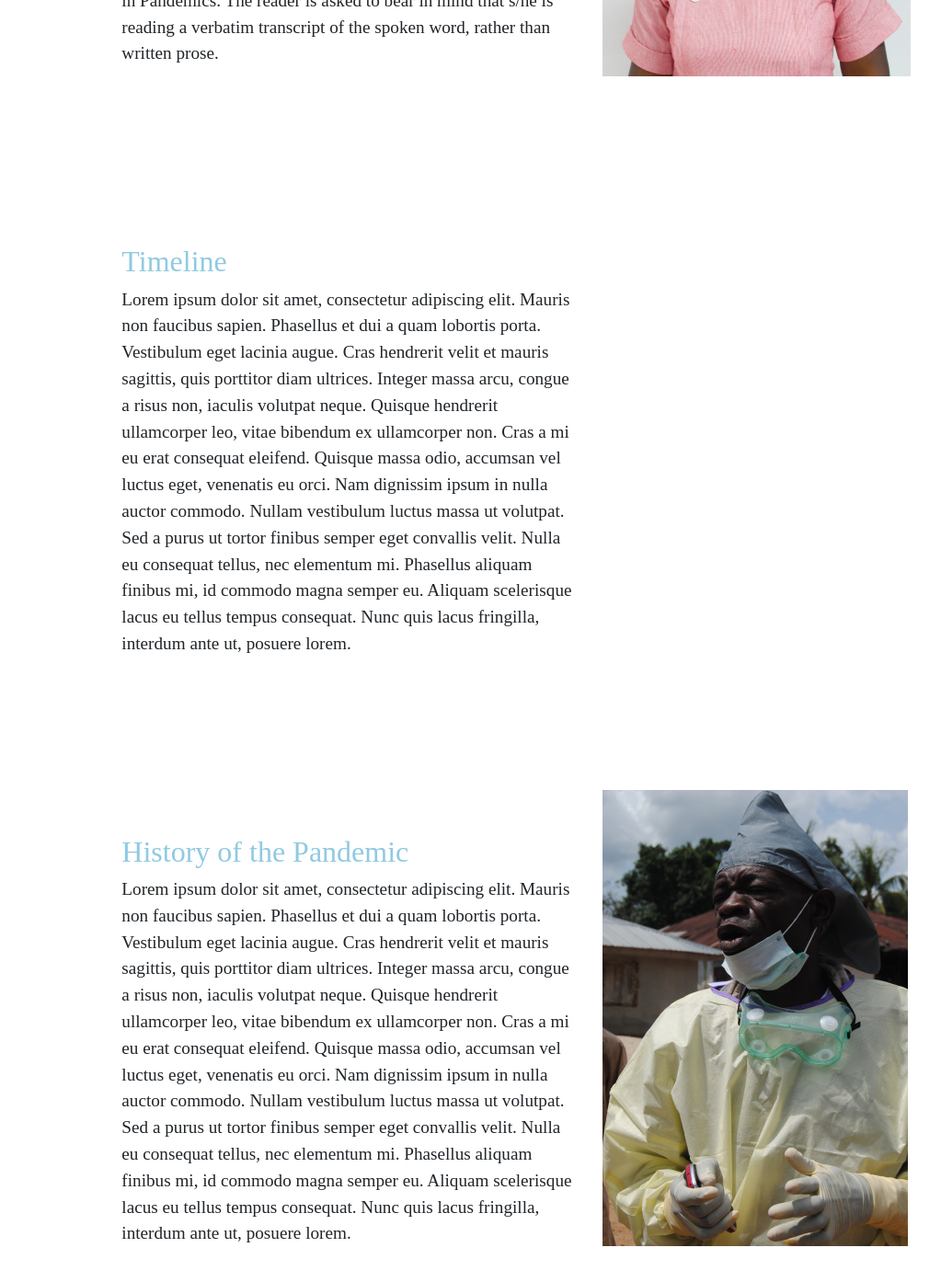
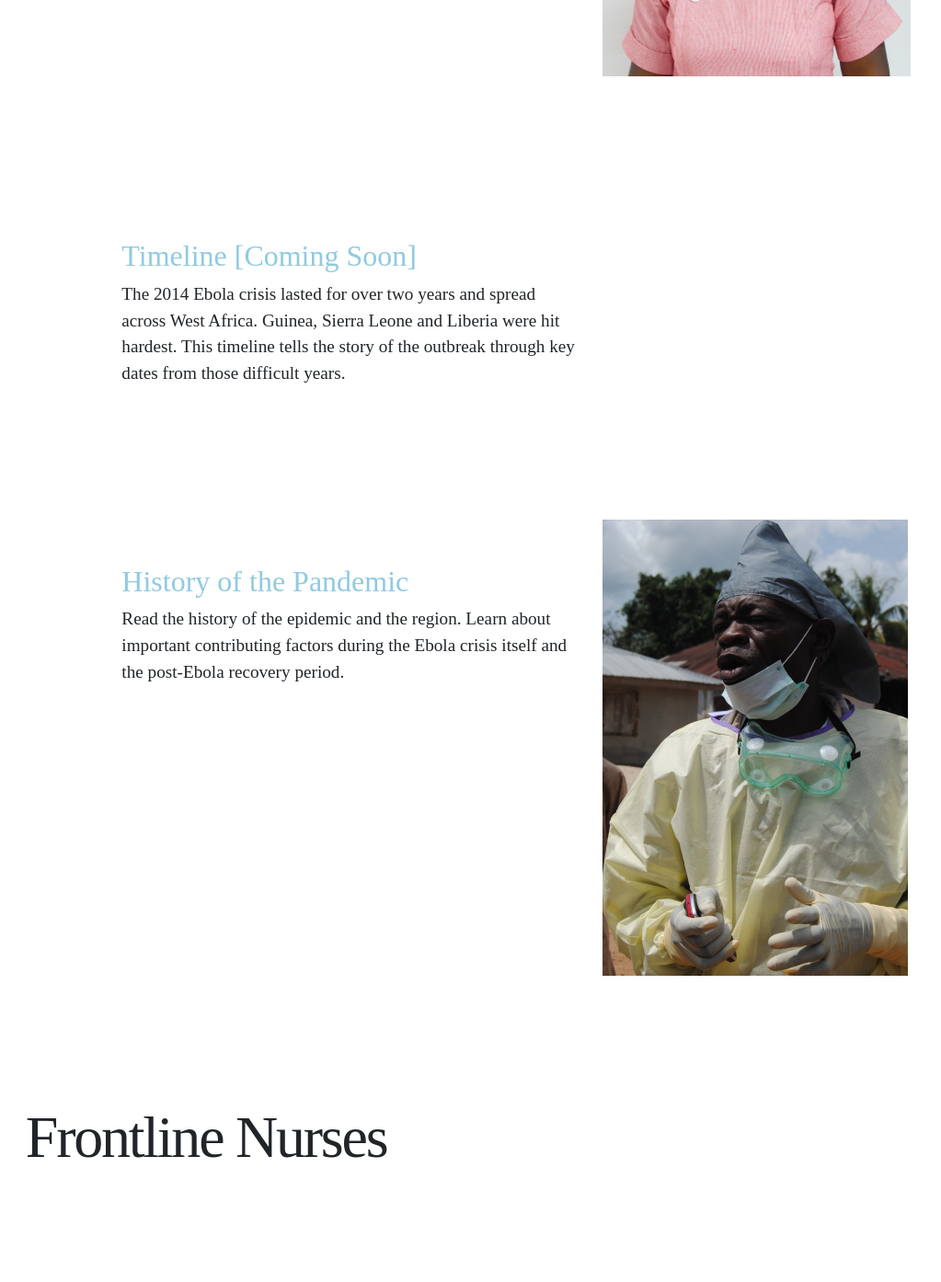
Before and after one commit to elotroalex/frontlines, a Jekyll site: the page built from ebola.md, in a window 1280 px wide and 1400 px high, scrolled down 1126 px. Shown: the top 1394 px of the window at 92% size, without its empty margins (0-1023 px from the left). Built offline with Jekyll 4.4.1, drawn with Linux system fonts in a browser that asks for light colours; some web fonts are replaced; after the commit the page ends 2411 px from its top, so only the background shows below that; some of the changed text lies outside the part shown.

Commit message:
added text to ebola project

```diff
--- a/_layouts/project.html
+++ b/_layouts/project.html
@@ -2,50 +2,4 @@
 layout: default
 ---
 
-<div class="banner container-fluid">
-  <div class="row">
-    <div class="col-md-6">
-      <div class="page-title">
-        <span class='page-title-text'>{{ page.title | newline_to_br }}</span>
-      </div>
-      <div class="banner-text">
-           <p>The 2014-16 Ebola outbreak in western African countries was a devastating epidemic in which healthcare workers confronted soaring contagion and mortality.  In summer 2019, a team of nursing and midwifery leaders conducted oral history interviews with a group of frontline Ebola nurses and midwives in Liberia and Sierra Leone. Their stories and insights show the crucial role of nursing leadership in epidemic response and offer essential lessons for health care and policymaking today.</p>
-           <p>Listen to the voices of the nurses and read excerpts from their oral histories.</p>
-         </div>
-    </div>
-    <div class='banner-image-right col-md-6'>
-      <img src="{{site.baseurl}}/img/home.jpg" class="img-fluid" alt="Signs on a city wall">
-    </div>
-  </div>
-</div>
-<div class='main'>
-	<div class='content container'>
-    <div class="row justify-content-center">
-      <div class="col-md-5">
-      <h2><a href="{{site.baseurl}}/ebola/collection/">Oral History from Ebola Nurses</a></h2>
-      <p>The following oral history is the result of a recorded interview with Wilhelmina W.G. Flomo conducted by Annette Mwansa Nkowane on August 15, 2019 in Monrovia, Liberia. This interview was conducted as part of the Columbia University Project, On the Frontlines: Nursing and Midwifery Leadership in Pandemics. The reader is asked to bear in mind that s/he is reading a verbatim transcript of the spoken word, rather than written prose.</p>
-      </div>
-      <div class="col-md-5">
-        <img src="{{site.baseurl}}/img/home-face-a.png">
-      </div>
-    </div>
-    <div class="row justify-content-center">
-      <div class="col-md-5">
-        <h2>Timeline</h2>
-        <p>Lorem ipsum dolor sit amet, consectetur adipiscing elit. Mauris non faucibus sapien. Phasellus et dui a quam lobortis porta. Vestibulum eget lacinia augue. Cras hendrerit velit et mauris sagittis, quis porttitor diam ultrices. Integer massa arcu, congue a risus non, iaculis volutpat neque. Quisque hendrerit ullamcorper leo, vitae bibendum ex ullamcorper non. Cras a mi eu erat consequat eleifend. Quisque massa odio, accumsan vel luctus eget, venenatis eu orci. Nam dignissim ipsum in nulla auctor commodo. Nullam vestibulum luctus massa ut volutpat. Sed a purus ut tortor finibus semper eget convallis velit. Nulla eu consequat tellus, nec elementum mi. Phasellus aliquam finibus mi, id commodo magna semper eu. Aliquam scelerisque lacus eu tellus tempus consequat. Nunc quis lacus fringilla, interdum ante ut, posuere lorem.</p>
-        </div>
-        <div class="col-md-5">
-        </div>
-      </div>
-    <div class="row justify-content-center">
-      <div class="col-md-5">
-        <h2><a href="{{site.baseurl}}/ebola/history/">History of the Pandemic</a></h2>
-        <p>Lorem ipsum dolor sit amet, consectetur adipiscing elit. Mauris non faucibus sapien. Phasellus et dui a quam lobortis porta. Vestibulum eget lacinia augue. Cras hendrerit velit et mauris sagittis, quis porttitor diam ultrices. Integer massa arcu, congue a risus non, iaculis volutpat neque. Quisque hendrerit ullamcorper leo, vitae bibendum ex ullamcorper non. Cras a mi eu erat consequat eleifend. Quisque massa odio, accumsan vel luctus eget, venenatis eu orci. Nam dignissim ipsum in nulla auctor commodo. Nullam vestibulum luctus massa ut volutpat. Sed a purus ut tortor finibus semper eget convallis velit. Nulla eu consequat tellus, nec elementum mi. Phasellus aliquam finibus mi, id commodo magna semper eu. Aliquam scelerisque lacus eu tellus tempus consequat. Nunc quis lacus fringilla, interdum ante ut, posuere lorem.</p>
-        </div>
-        <div class="col-md-5">
-          <img src="{{site.baseurl}}/img/home-face-b.png">
-        </div>
-      </div>
-    </div>
-  </div>
-</div>
+{{ content }}
--- a/ebola.md
+++ b/ebola.md
@@ -20,12 +20,13 @@
     </div>
   </div>
 </div>
+
 <div class='main'>
     <div class='content container'>
     <div class="row justify-content-center">
       <div class="col-md-5">
       <h2><a href="{{site.baseurl}}/ebola/collection/">Oral History from Ebola Nurses</a></h2>
-      <p>The following oral history is the result of a recorded interview with Wilhelmina W.G. Flomo conducted by Annette Mwansa Nkowane on August 15, 2019 in Monrovia, Liberia. This interview was conducted as part of the Columbia University Project, On the Frontlines: Nursing and Midwifery Leadership in Pandemics. The reader is asked to bear in mind that s/he is reading a verbatim transcript of the spoken word, rather than written prose.</p>
+      <p>Read excerpts from the oral histories we conducted with frontline Ebola nurses and midwives in summer 2019, and hear their voices. Right: Adella Combey, a nurse interviewed in Sierra Leone.</p>
       </div>
       <div class="col-md-5">
         <img src="{{site.baseurl}}/img/home-face-a.png">
@@ -33,8 +34,8 @@
     </div>
     <div class="row justify-content-center">
       <div class="col-md-5">
-        <h2>Timeline</h2>
-        <p>Lorem ipsum dolor sit amet, consectetur adipiscing elit. Mauris non faucibus sapien. Phasellus et dui a quam lobortis porta. Vestibulum eget lacinia augue. Cras hendrerit velit et mauris sagittis, quis porttitor diam ultrices. Integer massa arcu, congue a risus non, iaculis volutpat neque. Quisque hendrerit ullamcorper leo, vitae bibendum ex ullamcorper non. Cras a mi eu erat consequat eleifend. Quisque massa odio, accumsan vel luctus eget, venenatis eu orci. Nam dignissim ipsum in nulla auctor commodo. Nullam vestibulum luctus massa ut volutpat. Sed a purus ut tortor finibus semper eget convallis velit. Nulla eu consequat tellus, nec elementum mi. Phasellus aliquam finibus mi, id commodo magna semper eu. Aliquam scelerisque lacus eu tellus tempus consequat. Nunc quis lacus fringilla, interdum ante ut, posuere lorem.</p>
+        <h2>Timeline [Coming Soon]</h2>
+        <p>The 2014 Ebola crisis lasted for over two years and spread across West Africa. Guinea, Sierra Leone and Liberia were hit hardest. This timeline tells the story of the outbreak through key dates from those difficult years.</p>
         </div>
         <div class="col-md-5">
         </div>
@@ -42,12 +43,11 @@
     <div class="row justify-content-center">
       <div class="col-md-5">
         <h2><a href="{{site.baseurl}}/ebola/history/">History of the Pandemic</a></h2>
-        <p>Lorem ipsum dolor sit amet, consectetur adipiscing elit. Mauris non faucibus sapien. Phasellus et dui a quam lobortis porta. Vestibulum eget lacinia augue. Cras hendrerit velit et mauris sagittis, quis porttitor diam ultrices. Integer massa arcu, congue a risus non, iaculis volutpat neque. Quisque hendrerit ullamcorper leo, vitae bibendum ex ullamcorper non. Cras a mi eu erat consequat eleifend. Quisque massa odio, accumsan vel luctus eget, venenatis eu orci. Nam dignissim ipsum in nulla auctor commodo. Nullam vestibulum luctus massa ut volutpat. Sed a purus ut tortor finibus semper eget convallis velit. Nulla eu consequat tellus, nec elementum mi. Phasellus aliquam finibus mi, id commodo magna semper eu. Aliquam scelerisque lacus eu tellus tempus consequat. Nunc quis lacus fringilla, interdum ante ut, posuere lorem.</p>
+        <p>Read the history of the epidemic and the region. Learn about important contributing factors during the Ebola crisis itself and the post-Ebola recovery period.</p>
         </div>
         <div class="col-md-5">
           <img src="{{site.baseurl}}/img/home-face-b.png">
         </div>
       </div>
     </div>
-  </div>
 </div>
```
